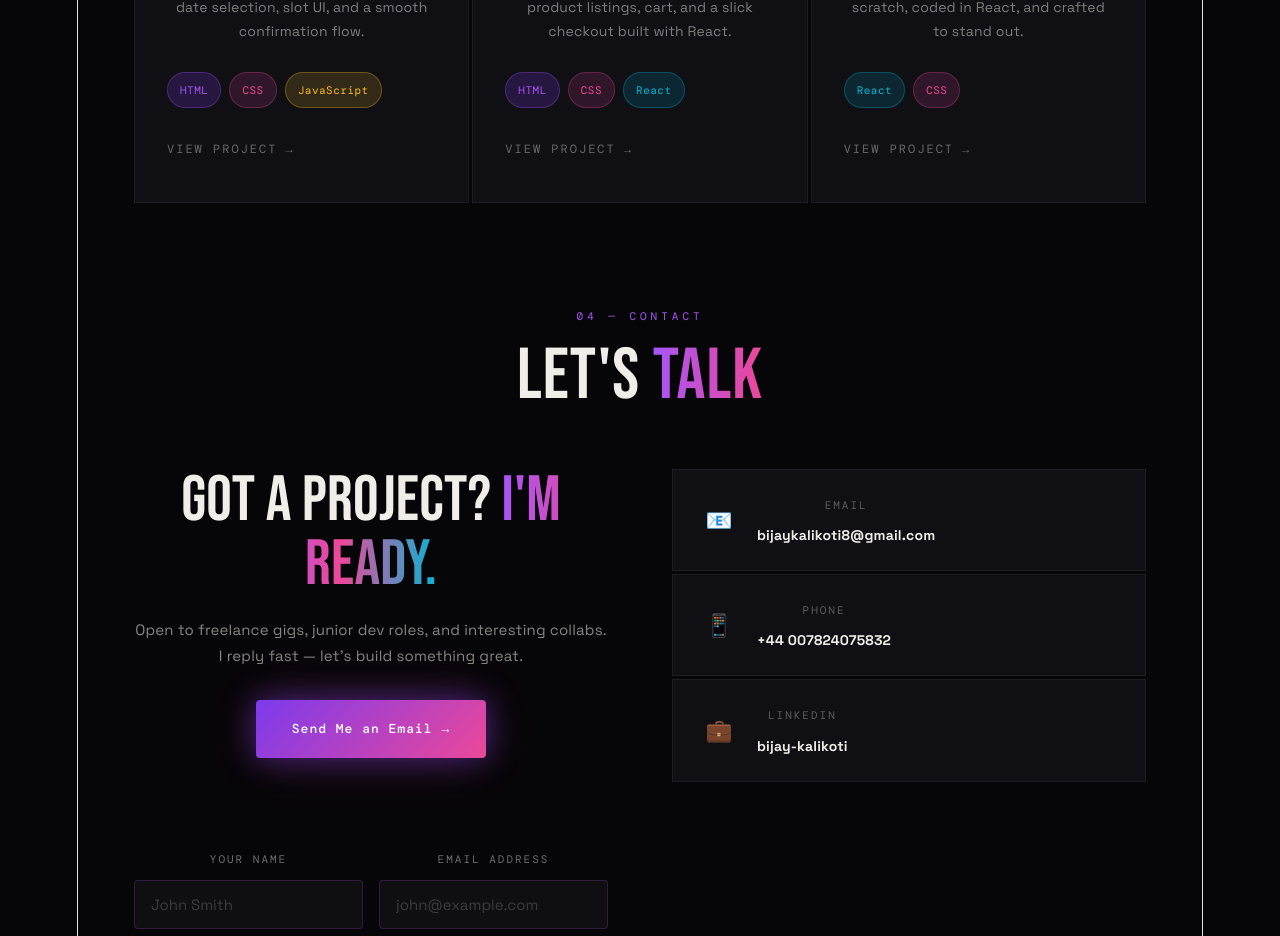
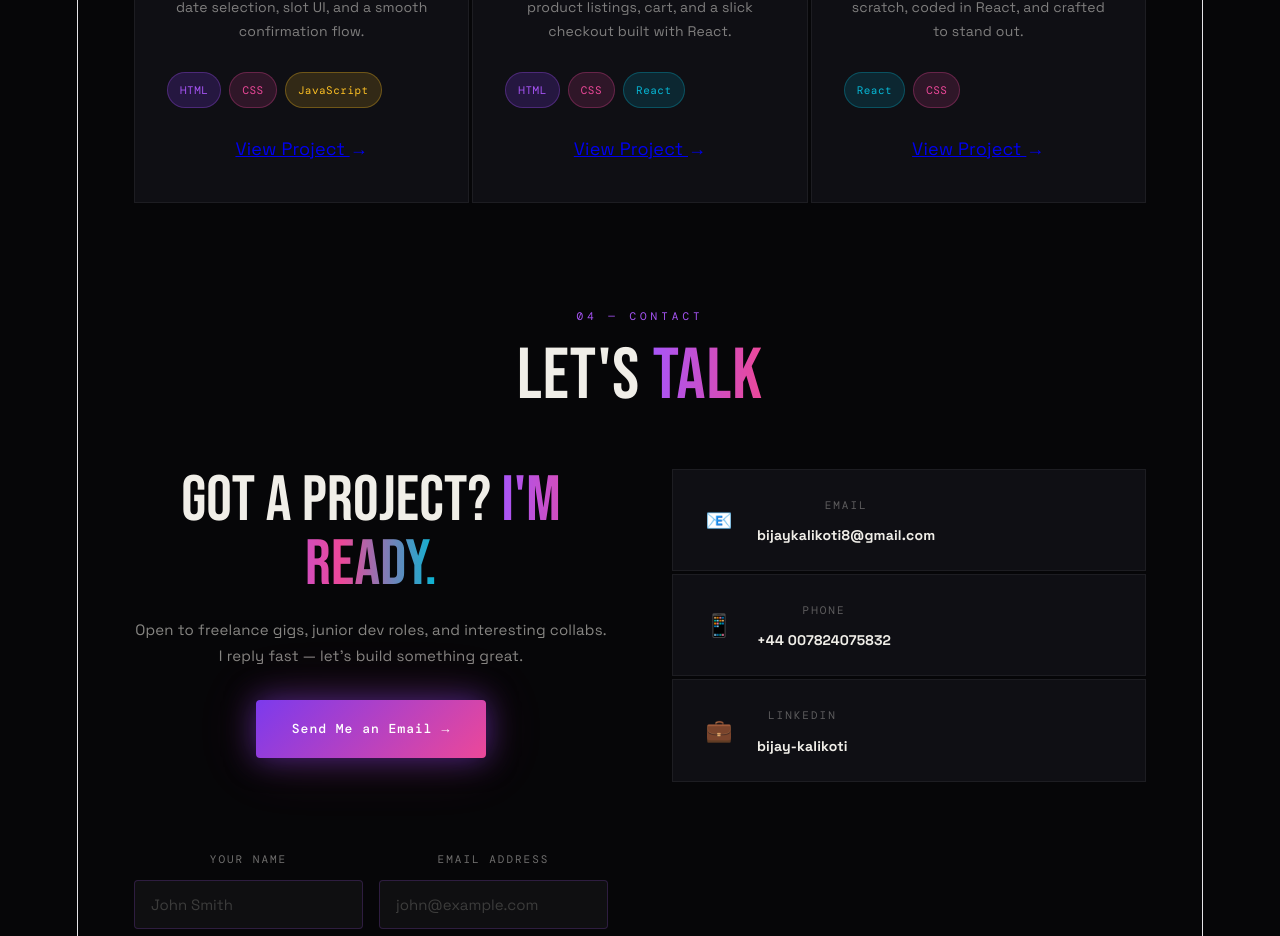
Before and after one commit to bj555555/my-portfolio, a React (Vite) app: page / in a window 1280 px wide. Shown: the part 2600-3536 px from the top of the page. Built offline with nearby package versions, Linux system fonts and the light colour scheme.

Commit message:
Fix clickable project links

```diff
--- a/src/App.css
+++ b/src/App.css
@@ -234,6 +234,7 @@ body {
   padding: 40px 32px; position: relative; overflow: hidden;
   transition: transform 0.25s;
   display: flex; flex-direction: column;
+  position: relative;
 }
 .proj-card:hover { transform: translateY(-6px); }
 .pc1::before { content: ''; position: absolute; top: 0; left: 0; right: 0; height: 3px; background: linear-gradient(90deg, var(--purple), var(--pink)); }
@@ -256,11 +257,11 @@ body {
 .t-yellow { background: rgba(251,191,36,0.15); color: var(--yellow);      border: 1px solid rgba(251,191,36,0.3); }
 
 .proj-link {
-  font-family: 'DM Mono', monospace; font-size: 12px;
-  color: rgba(240,238,232,0.4); letter-spacing: 2px;
-  text-transform: uppercase; text-decoration: none;
-  display: inline-flex; align-items: center; gap: 8px;
-  transition: color 0.2s;
+  position: relative;
+  z-index: 10;
+  display: inline-block;
+  cursor: pointer;
+  pointer-events: auto;
 }
 .proj-link span { transition: transform 0.2s; display: inline-block; }
 .proj-link:hover { color: var(--white); }
--- a/src/App.jsx
+++ b/src/App.jsx
@@ -16,23 +16,39 @@ function App() {
 
   const projects = [
     {
-      num: "Project — 01", cardClass: "pc1",
+       num: "Project — 01",
+    cardClass: "pc1",
     title: "Online Booking",
     desc: "A responsive booking platform with date selection, slot UI, and a smooth confirmation flow.",
     link: "https://spicenglory.netlify.app/",
-      tags: [{ label: "HTML", cls: "t-purple" }, { label: "CSS", cls: "t-pink" }, { label: "JavaScript", cls: "t-yellow" }],
+    tags: [
+      { label: "HTML", cls: "t-purple" },
+      { label: "CSS", cls: "t-pink" },
+      { label: "JavaScript", cls: "t-yellow" },
+    ],
   },
   {
-      num: "Project — 02", cardClass: "pc2",
+    num: "Project — 02",
+    cardClass: "pc2",
     title: "E-Commerce Site",
     desc: "A modern e-commerce frontend — product listings, cart, and a slick checkout built with React.",
-      tags: [{ label: "HTML", cls: "t-purple" }, { label: "CSS", cls: "t-pink" }, { label: "React", cls: "t-cyan" }],
+    link: "https://spicenglory.netlify.app/",
+    tags: [
+      { label: "HTML", cls: "t-purple" },
+      { label: "CSS", cls: "t-pink" },
+      { label: "React", cls: "t-cyan" },
+    ],
   },
   {
-      num: "Project — 03", cardClass: "pc3",
+    num: "Project — 03",
+    cardClass: "pc3",
     title: "Portfolio Site",
     desc: "This portfolio — designed from scratch, coded in React, and crafted to stand out.",
-      tags: [{ label: "React", cls: "t-cyan" }, { label: "CSS", cls: "t-pink" }],
+    link: "https://github.com/bj555555/my-portfolio",
+    tags: [
+      { label: "React", cls: "t-cyan" },
+      { label: "CSS", cls: "t-pink" },
+    ],
   },
 ];
 
@@ -120,12 +136,7 @@ function App() {
                   <span key={t.label} className={`ptag ${t.cls}`}>{t.label}</span>
                 ))}
               </div>
-             <a
-  href={p.link}
-  target="_blank"
-  rel="noreferrer"
-  className="proj-link"
->
+           <a href={p.link} target="_blank" rel="noreferrer" className="proj-link">
   View Project <span>→</span>
 </a>
             </div>
```
Lines whose indentation alone changed are shown as unchanged.
